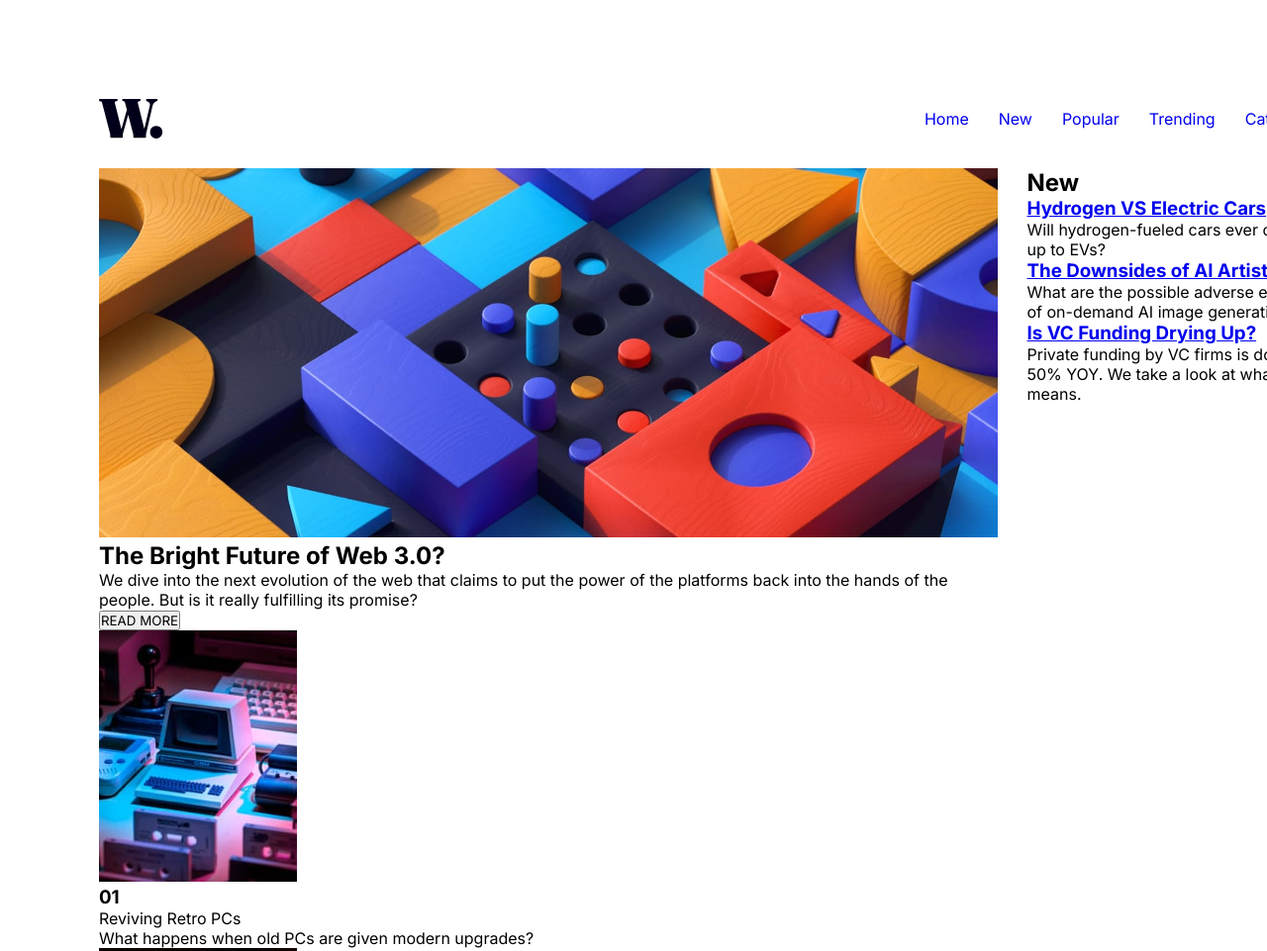
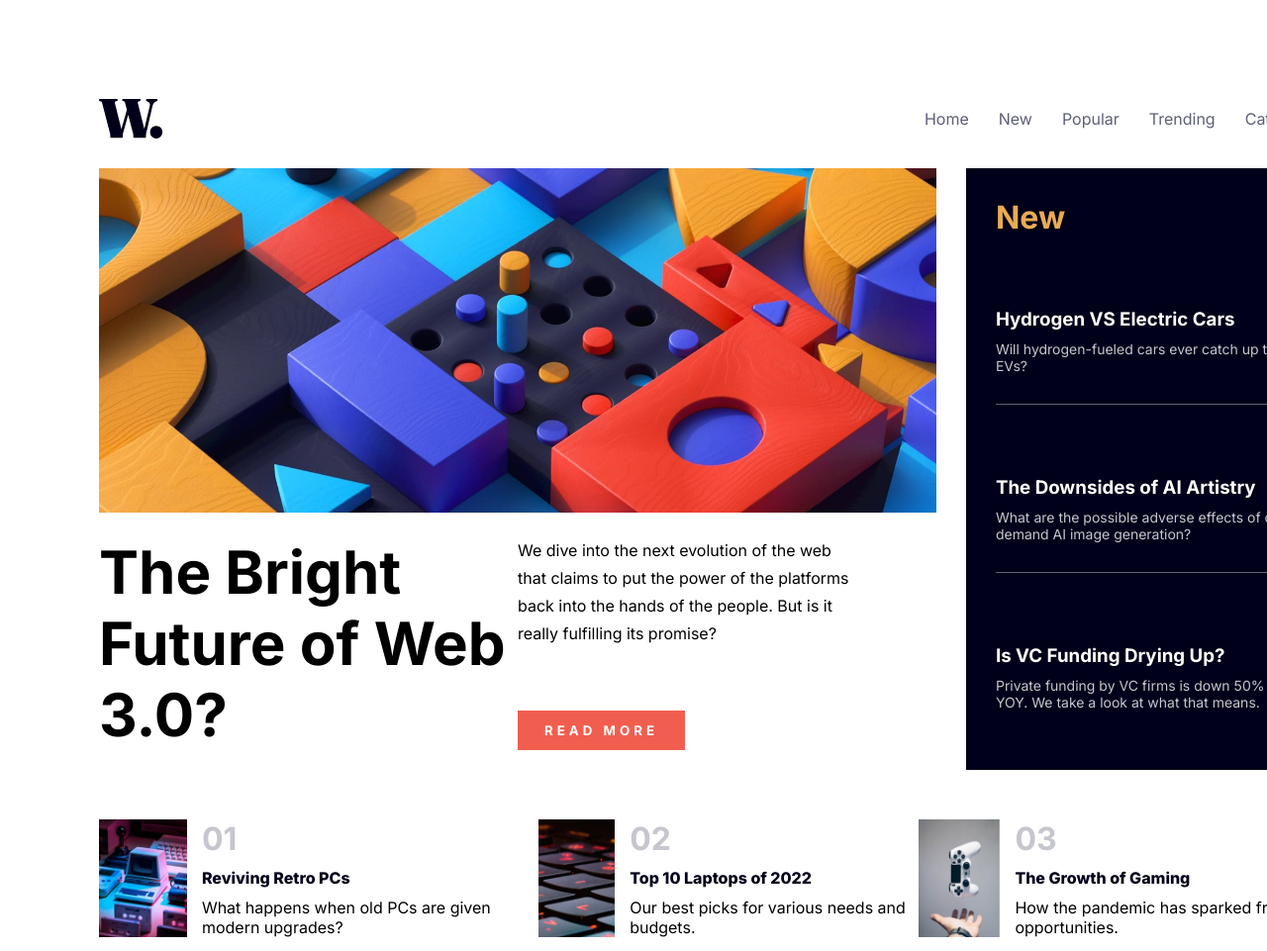
Before and after one commit to BradleyLegge/newsHomepage, a plain HTML site: page index.html in a window 1280 px wide. Shown: the top 961 px of the page at 99% size. Drawn offline with Linux system fonts and the light colour scheme.

Commit message:
minor changes

```diff
--- a/index.html
+++ b/index.html
@@ -10,6 +10,7 @@
     <title>News Homepage</title>
 </head>
 <body>
+    <main>
         <nav>
             <img src="images/logo.svg" alt="">
             <ul class="nav-links">
@@ -20,7 +21,6 @@
                 <li class="links"><a href="#">Categories</a></li>
             </ul>
         </nav>
-    <main>
         <section class="hero">
             <div class="left-side">
                 <img src="images/image-web-3-desktop.jpg" alt="Image of Abstract Art" class="main-img">
@@ -52,13 +52,12 @@
                 </article>
             </div>
         </section>
-    </main>
         <div class="news">
             <article class="news-links">
                 <img src="images/image-retro-pcs.jpg" alt="Image of retro pc" class="news-img">
                 <div class="breakdown">
                     <h3 class="art-num">01</h3>
-                <p class="headings">Reviving Retro PCs</p>
+                    <p class="headings"><a href="#">Reviving Retro PCs</a></p>
                     <p class="art-info">What happens when old PCs are given modern upgrades?</p>
                 </div>
             </article>
@@ -66,7 +65,7 @@
                 <img src="images/image-top-laptops.jpg" alt="Image of laptop keyboard" class="news-img">
                 <div class="breakdown">
                     <h3 class="art-num">02</h3>
-                <p class="headings">Top 10 Laptops of 2022</p>
+                    <p class="headings"><a href="#">Top 10 Laptops of 2022</a></p>
                     <p class="art-info">Our best picks for various needs and budgets.</p>
                 </div>
             </article>
@@ -74,10 +73,11 @@
                 <img src="images/image-gaming-growth.jpg" alt="Image hand under gaming controller" class="news-img">
                 <div class="breakdown">
                     <h3 class="art-num">03</h3>
-                <p class="headings">The Growth of Gaming</p>
+                    <p class="headings"><a href="#">The Growth of Gaming</a></p>
                     <p class="art-info">How the pandemic has sparked fresh opportunities.</p>
                 </div>
             </article>
         </div>
+    </main>
 </body>
 </html>
--- a/styles.css
+++ b/styles.css
@@ -15,13 +15,16 @@
     --very-dark-blue: hsl(240, 100%, 5%);
 
     --font-family: 'Inter', sans-serif;
+    --font-weights: 400, 700, 800
 }
 
-body{
+main{
     padding: 100px;
+    margin: auto;
     width: 1440px;
 }
 
+/* Navigation */
 nav{
     display: flex;
     justify-content: space-between;
@@ -36,23 +39,142 @@ nav{
 }
 
 .links a{
+    color: var(--dark-grayish-blue);
     text-decoration: none;
 }
 
+.links a:hover{
+    color: var(--soft-orange);
+}
+
+/* Hero section*/
 .hero{
     width: 100%;
     display: flex;
 }
 
+/* Left side of Hero section*/
 .left-side{
     margin-right: 30px;
-    width: 75%;
-}
+    width: 70%;
 
-.right-side{
-    width: 25%;
 }
 
 .main-img{
     width: 100%;
 }
+
+.intro{
+    display: flex;
+    margin: 20px 0;
+}
+
+.intro h1{
+
+    width: 50%;
+    font-size: 60px;
+}
+
+.info{
+    display: flex;
+    flex-direction: column;
+    justify-content: space-between;
+    width: 40%;
+    line-height: 1.75rem;
+}
+
+.read-more-btn{
+    letter-spacing: .25rem;
+    width: 50%;
+    border: none;
+    padding: 12px;
+    background-color: var(--soft-red);
+    color: var(--off-white);
+    font-weight: 600;
+}
+
+.read-more-btn:hover{
+    cursor: pointer;
+    background-color: var(--very-dark-blue);
+}
+
+/* Right side of Hero section*/
+.right-side{
+    display: flex;
+    flex-direction: column;
+    justify-content: space-between;
+    padding: 30px;
+    width: 30%;
+    background-color: var(--very-dark-blue);
+}
+
+.right-side h2{
+    font-size: 32px;
+    color: var(--soft-orange);
+}
+
+.new{
+    border-bottom: 1px solid var(--dark-grayish-blue);
+    padding: 30px 0;
+    display: flex;
+    flex-direction: column;
+    gap: 10px;
+}
+
+.new:last-child{
+    border: none;
+    display: flex;
+    flex-direction: column;
+    gap: 10px;
+}
+
+.new h3 a{
+    text-decoration: none;
+    color: var(--off-white);
+}
+
+.new h3 a:hover{
+    color: var(--soft-orange);
+}
+
+.new p{
+    font-size: 14px;
+    color: var(--grayish-blue);
+}
+
+/* News section */
+.news{
+    display: flex;
+    margin-top: 50px;
+}
+
+.news-img{
+    max-width: 20%;
+    height: auto;
+}
+
+.news-links{
+    display: flex;
+    gap: 15px;
+}
+
+.breakdown{
+    display: flex;
+    flex-direction: column;
+    gap: 10px;
+}
+
+.art-num{
+    font-size: 32px;
+    color: var(--grayish-blue);
+}
+
+.headings a{
+    text-decoration: none;
+    color: var(--very-dark-blue);
+    font-weight: 800;
+}
+
+.headings a:hover{
+    color: var(--soft-red);
+}
```
Lines whose indentation alone changed are shown as unchanged.
